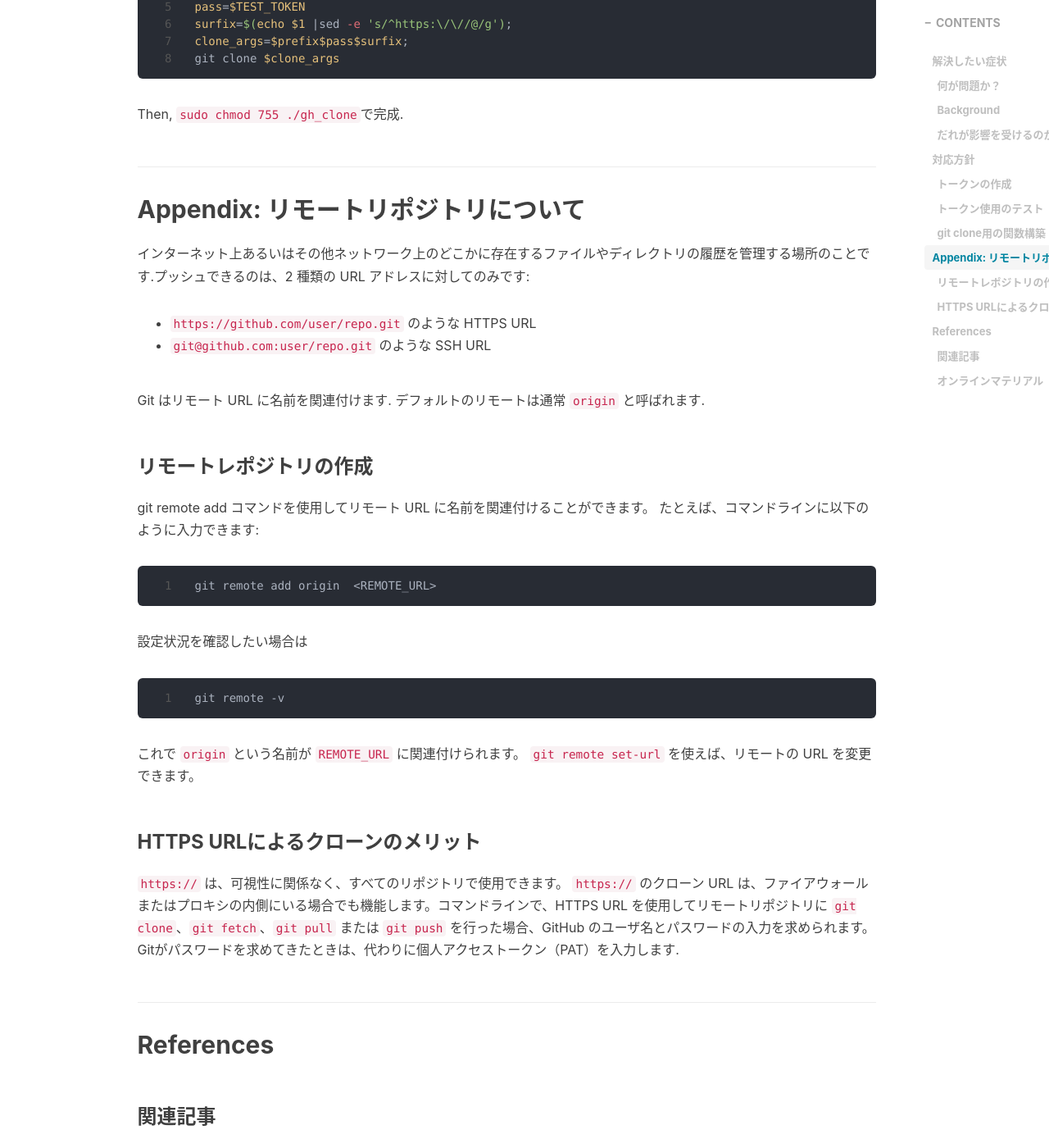
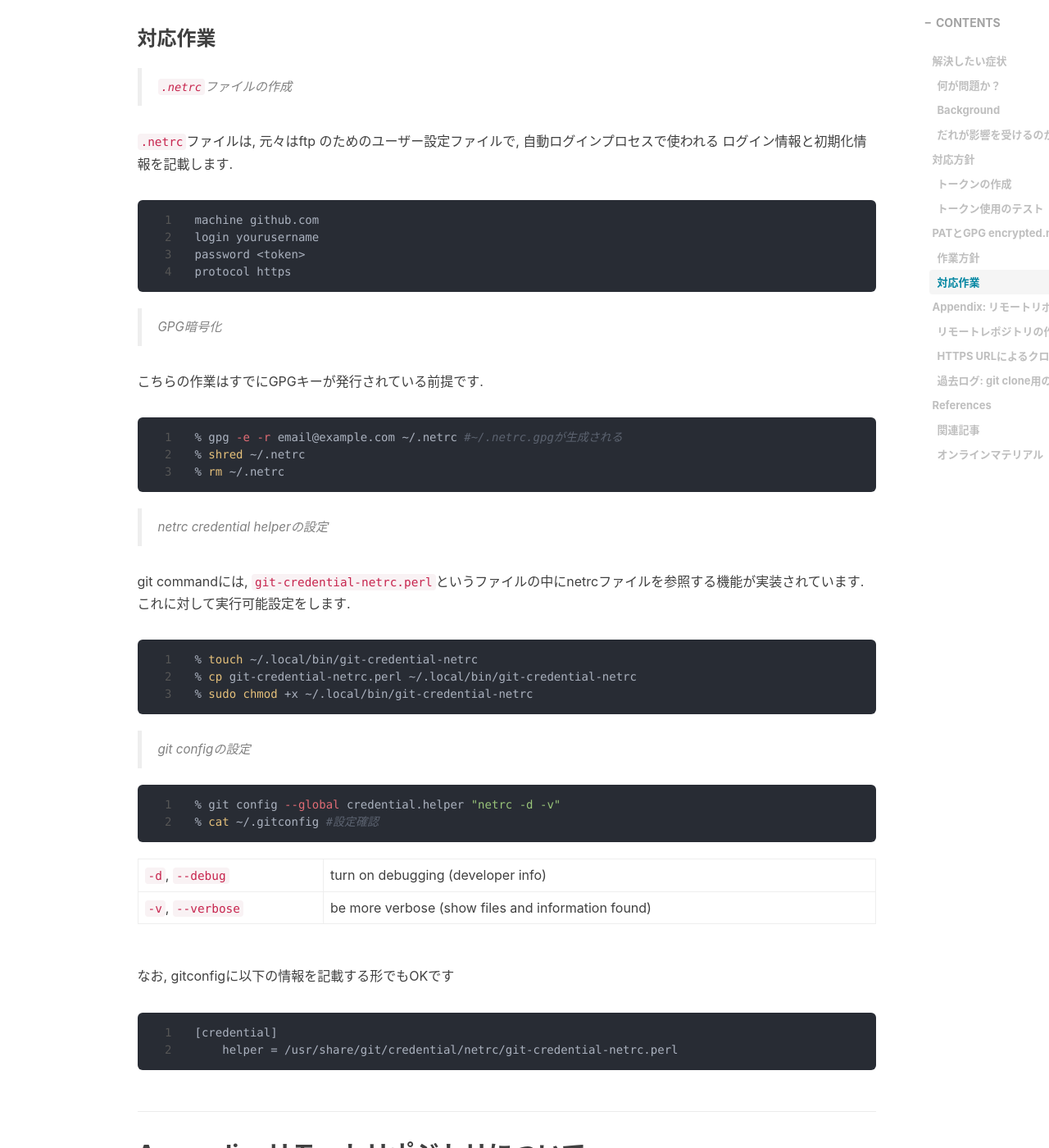
Before and after one commit to RyoNakagami/RyoNakagami.github.io, a Jekyll site: the page built from _posts/2021-04-25-github-token-authentication.md, in a window 1280 px wide and 1400 px high, scrolled down 5138 px. Shown: the whole window at 82% size. Built offline with Jekyll 4.4.1, drawn with Linux system fonts in a browser that asks for light colours; nearby versions of some CDN libraries; comment, search, counter and statistics services are not loaded; some of the changed text lies outside the part shown.

Commit message:
FIX POST 20210425

````diff
--- a/_posts/2021-04-25-github-token-authentication.md
+++ b/_posts/2021-04-25-github-token-authentication.md
@@ -33,10 +33,13 @@ CPU| 	Intel Core i7-9700 CPU 3.00 GHz
 - [対応方針](#%E5%AF%BE%E5%BF%9C%E6%96%B9%E9%87%9D)
   - [トークンの作成](#%E3%83%88%E3%83%BC%E3%82%AF%E3%83%B3%E3%81%AE%E4%BD%9C%E6%88%90)
   - [トークン使用のテスト](#%E3%83%88%E3%83%BC%E3%82%AF%E3%83%B3%E4%BD%BF%E7%94%A8%E3%81%AE%E3%83%86%E3%82%B9%E3%83%88)
-  - [git clone用の関数構築](#git-clone%E7%94%A8%E3%81%AE%E9%96%A2%E6%95%B0%E6%A7%8B%E7%AF%89)
+- [PATとGPG encrypted`.netrc`を用いたリモートレポジトリアクセス設定](#pat%E3%81%A8gpg-encryptednetrc%E3%82%92%E7%94%A8%E3%81%84%E3%81%9F%E3%83%AA%E3%83%A2%E3%83%BC%E3%83%88%E3%83%AC%E3%83%9D%E3%82%B8%E3%83%88%E3%83%AA%E3%82%A2%E3%82%AF%E3%82%BB%E3%82%B9%E8%A8%AD%E5%AE%9A)
+  - [作業方針](#%E4%BD%9C%E6%A5%AD%E6%96%B9%E9%87%9D)
+  - [対応作業](#%E5%AF%BE%E5%BF%9C%E4%BD%9C%E6%A5%AD)
 - [Appendix: リモートリポジトリについて](#appendix-%E3%83%AA%E3%83%A2%E3%83%BC%E3%83%88%E3%83%AA%E3%83%9D%E3%82%B8%E3%83%88%E3%83%AA%E3%81%AB%E3%81%A4%E3%81%84%E3%81%A6)
   - [リモートレポジトリの作成](#%E3%83%AA%E3%83%A2%E3%83%BC%E3%83%88%E3%83%AC%E3%83%9D%E3%82%B8%E3%83%88%E3%83%AA%E3%81%AE%E4%BD%9C%E6%88%90)
   - [HTTPS URLによるクローンのメリット](#https-url%E3%81%AB%E3%82%88%E3%82%8B%E3%82%AF%E3%83%AD%E3%83%BC%E3%83%B3%E3%81%AE%E3%83%A1%E3%83%AA%E3%83%83%E3%83%88)
+  - [過去ログ: git clone用の関数構築(2022年時点Obsolete)](#%E9%81%8E%E5%8E%BB%E3%83%AD%E3%82%B0-git-clone%E7%94%A8%E3%81%AE%E9%96%A2%E6%95%B0%E6%A7%8B%E7%AF%892022%E5%B9%B4%E6%99%82%E7%82%B9obsolete)
 - [References](#references)
   - [関連記事](#%E9%96%A2%E9%80%A3%E8%A8%98%E4%BA%8B)
   - [オンラインマテリアル](#%E3%82%AA%E3%83%B3%E3%83%A9%E3%82%A4%E3%83%B3%E3%83%9E%E3%83%86%E3%83%AA%E3%82%A2%E3%83%AB)
@@ -150,7 +153,109 @@ From https://github.com/RyoNakagami/sample_size
 % rm -rf ./test
 ```
 
-### git clone用の関数構築
+
+## PATとGPG encrypted`.netrc`を用いたリモートレポジトリアクセス設定
+### 作業方針
+
+> 問題設定
+
+- コマンドラインで、HTTPS URL を使用してリモートリポジトリに `git clone`, `git fetch`, `git pull` または `git push` を行った場合、GitHub のユーザ名とパスワードの入力を求められる.
+- Gitがパスワードを求めてきたときは、個人アクセストークン（PAT）の入力で十分ですが, 毎回入力するのは面倒(特にGitHub 2FA accessをEnabledしている場合は, PAT入力でないとだめ)
+- どこかに平文でPATを保存するのはセキュリティ観点から望ましくない
+
+> 対応方針
+
+1. `github.com`へのアクセス情報を保存した`.netrc`ファイルを作成
+2. `.netrc`ファイルをGPG keyで暗号化し, `.netrc.gpg`ファイルを作成(`.netrc`ファイルはこの時削除)
+3. `git-credential-netrc`機能を実行可能にする
+4. `git config`設定
+
+### 対応作業
+
+> `.netrc`ファイルの作成
+
+`.netrc`ファイルは, 元々はftp のためのユーザー設定ファイルで, 自動ログインプロセスで使われる ログイン情報と初期化情報を記載します.
+
+```
+machine github.com
+login yourusername
+password <token>
+protocol https
+```
+
+> GPG暗号化
+
+こちらの作業はすでにGPGキーが発行されている前提です.
+
+```zsh
+% gpg -e -r email@example.com ~/.netrc #~/.netrc.gpgが生成される
+% shred ~/.netrc
+% rm ~/.netrc
+```
+
+> netrc credential helperの設定
+
+git commandには, `git-credential-netrc.perl`というファイルの中にnetrcファイルを参照する機能が実装されています.
+これに対して実行可能設定をします.
+
+```zsh
+% touch ~/.local/bin/git-credential-netrc
+% cp git-credential-netrc.perl ~/.local/bin/git-credential-netrc
+% sudo chmod +x ~/.local/bin/git-credential-netrc
+```
+
+> git configの設定
+
+```zsh
+% git config --global credential.helper "netrc -d -v"
+% cat ~/.gitconfig #設定確認
+```
+
+---|---
+`-d`, `--debug`| turn on debugging (developer info)
+`-v`, `--verbose`| be more verbose (show files and information found)
+
+なお, gitconfigに以下の情報を記載する形でもOKです
+
+```
+[credential]
+    helper = /usr/share/git/credential/netrc/git-credential-netrc.perl
+```
+
+## Appendix: リモートリポジトリについて
+
+インターネット上あるいはその他ネットワーク上のどこかに存在するファイルやディレクトリの履歴を管理する場所のことです.プッシュできるのは、2 種類の URL アドレスに対してのみです:
+
+- `https://github.com/user/repo.git` のような HTTPS URL
+- `git@github.com:user/repo.git` のような SSH URL
+
+Git はリモート URL に名前を関連付けます. デフォルトのリモートは通常 `origin` と呼ばれます.
+
+
+### リモートレポジトリの作成
+
+git remote add コマンドを使用してリモート URL に名前を関連付けることができます。 たとえば、コマンドラインに以下のように入力できます:
+
+```
+git remote add origin  <REMOTE_URL>
+```
+
+設定状況を確認したい場合は
+
+```
+git remote -v
+```
+
+これで `origin` という名前が `REMOTE_URL` に関連付けられます。 `git remote set-url` を使えば、リモートの URL を変更できます。
+
+
+### HTTPS URLによるクローンのメリット
+
+- `https://` は、可視性に関係なく、すべてのリポジトリで使用できます.
+- `https://` のクローン URL は、ファイアウォールまたはプロキシの内側にいる場合でも機能する.
+
+
+### 過去ログ: git clone用の関数構築(2022年時点Obsolete)
 
 > 前提条件
 
@@ -185,36 +290,7 @@ git clone $clone_args
 
 Then, `sudo chmod 755 ./gh_clone`で完成.
 
-## Appendix: リモートリポジトリについて
 
-インターネット上あるいはその他ネットワーク上のどこかに存在するファイルやディレクトリの履歴を管理する場所のことです.プッシュできるのは、2 種類の URL アドレスに対してのみです:
-
-- `https://github.com/user/repo.git` のような HTTPS URL
-- `git@github.com:user/repo.git` のような SSH URL
-
-Git はリモート URL に名前を関連付けます. デフォルトのリモートは通常 `origin` と呼ばれます.
-
-
-### リモートレポジトリの作成
-
-git remote add コマンドを使用してリモート URL に名前を関連付けることができます。 たとえば、コマンドラインに以下のように入力できます:
-
-```
-git remote add origin  <REMOTE_URL>
-```
-
-設定状況を確認したい場合は
-
-```
-git remote -v
-```
-
-これで `origin` という名前が `REMOTE_URL` に関連付けられます。 `git remote set-url` を使えば、リモートの URL を変更できます。
-
-
-### HTTPS URLによるクローンのメリット
-
-`https://` は、可視性に関係なく、すべてのリポジトリで使用できます。 `https://` のクローン URL は、ファイアウォールまたはプロキシの内側にいる場合でも機能します。コマンドラインで、HTTPS URL を使用してリモートリポジトリに `git clone`、`git fetch`、`git pull` または `git push` を行った場合、GitHub のユーザ名とパスワードの入力を求められます。 Gitがパスワードを求めてきたときは、代わりに個人アクセストークン（PAT）を入力します.
 
 ## References
 ### 関連記事
````
Also changed, not shown: other parts of _posts/2021-04-25-github-token-authentication.md (+2 -2 lines), _posts/2021-04-01-ubuntu-vscode-setting.md (+6 -2 lines).
